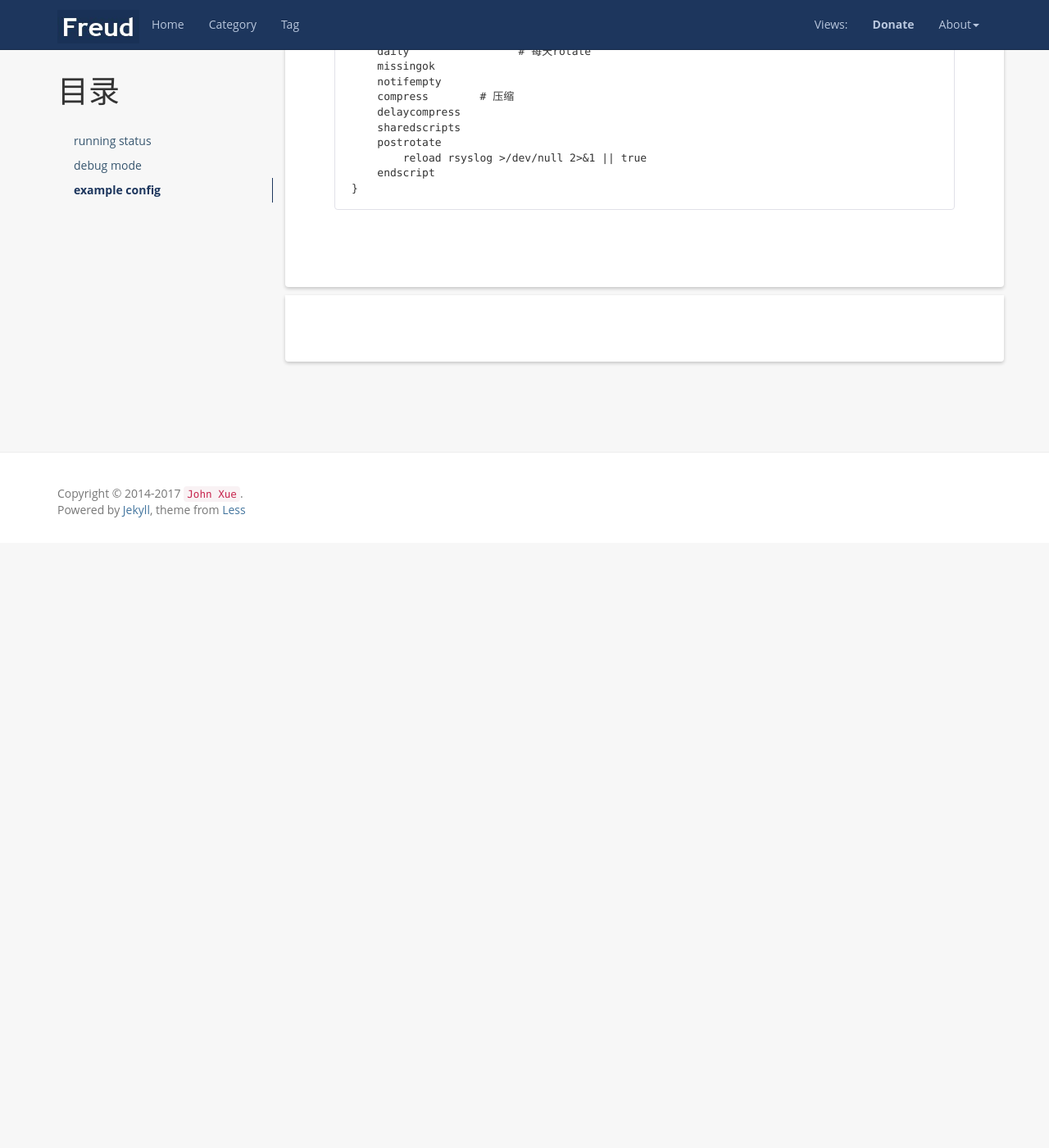
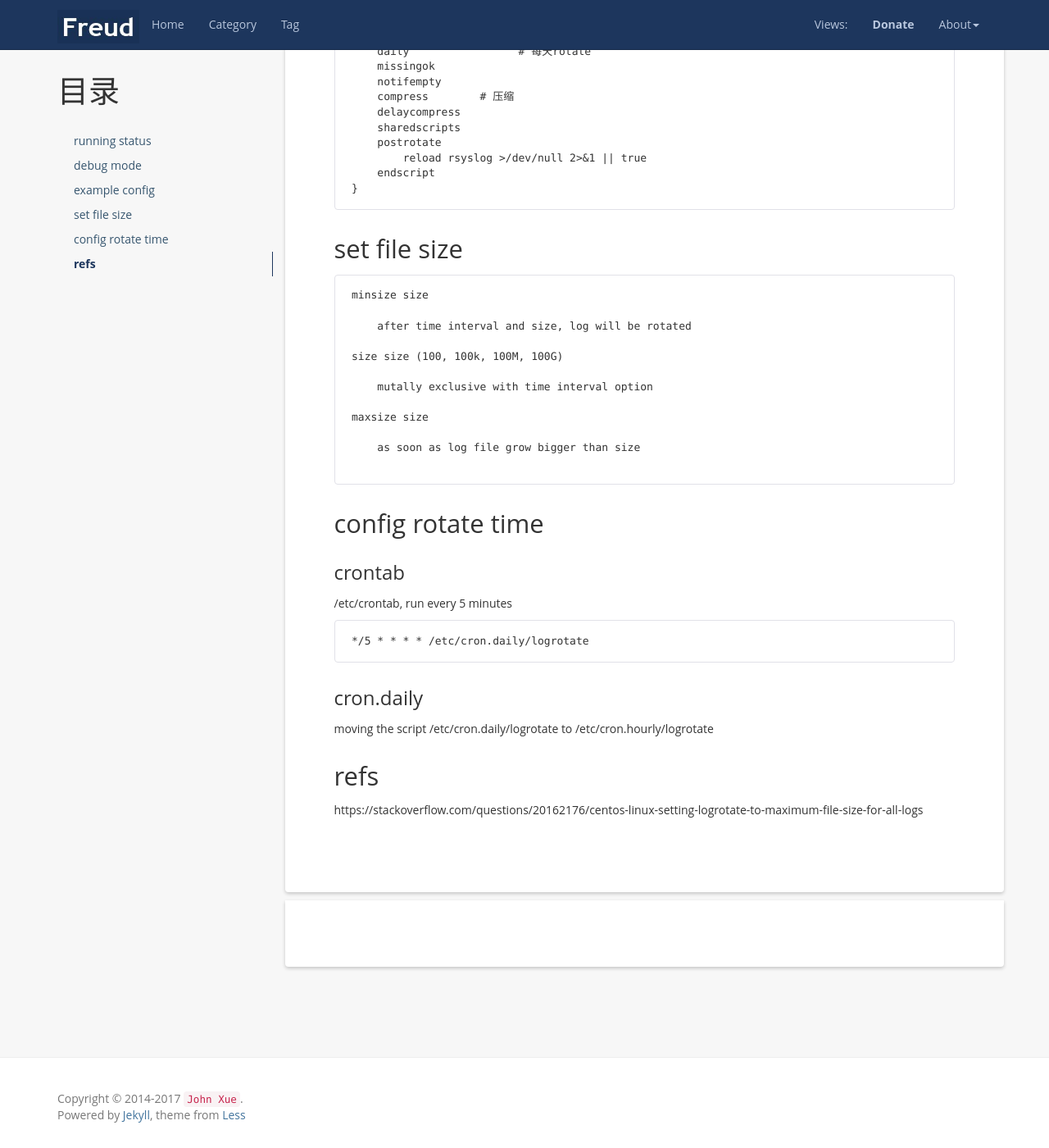
Before and after one commit to caser789/caser789.github.io, a Jekyll site: the page built from _posts/2017-7-10-logrotate.md, in a window 1280 px wide and 1400 px high, scrolled down 647 px. Shown: the whole window at 82% size. Built offline with Jekyll 4.4.1, drawn with Linux system fonts in a browser that asks for light colours; nearby versions of some CDN libraries; comment, search, counter and statistics services are not loaded; before the commit the page ends 1309 px from its top, so only the background shows below that.

Commit message:
Ubuntu: logrotate

````diff
--- a/_posts/2017-7-10-logrotate.md
+++ b/_posts/2017-7-10-logrotate.md
@@ -36,6 +36,42 @@ check last rotate time
 }
 ```
 
+## set file size
+
+```
+minsize size
+
+    after time interval and size, log will be rotated
+
+size size (100, 100k, 100M, 100G)
+
+    mutally exclusive with time interval option
+
+maxsize size
+
+    as soon as log file grow bigger than size
+
+```
+
+## config rotate time
+
+### crontab
+
+/etc/crontab, run every 5 minutes
+
+```
+*/5 * * * * /etc/cron.daily/logrotate
+```
+
+### cron.daily
+
+moving the script /etc/cron.daily/logrotate to /etc/cron.hourly/logrotate
+
+
+## refs
+
+https://stackoverflow.com/questions/20162176/centos-linux-setting-logrotate-to-maximum-file-size-for-all-logs
+
 [jekyll]:      http://jekyllrb.com
 [jekyll-gh]:   https://github.com/jekyll/jekyll
 [jekyll-help]: https://github.com/jekyll/jekyll-help
````
